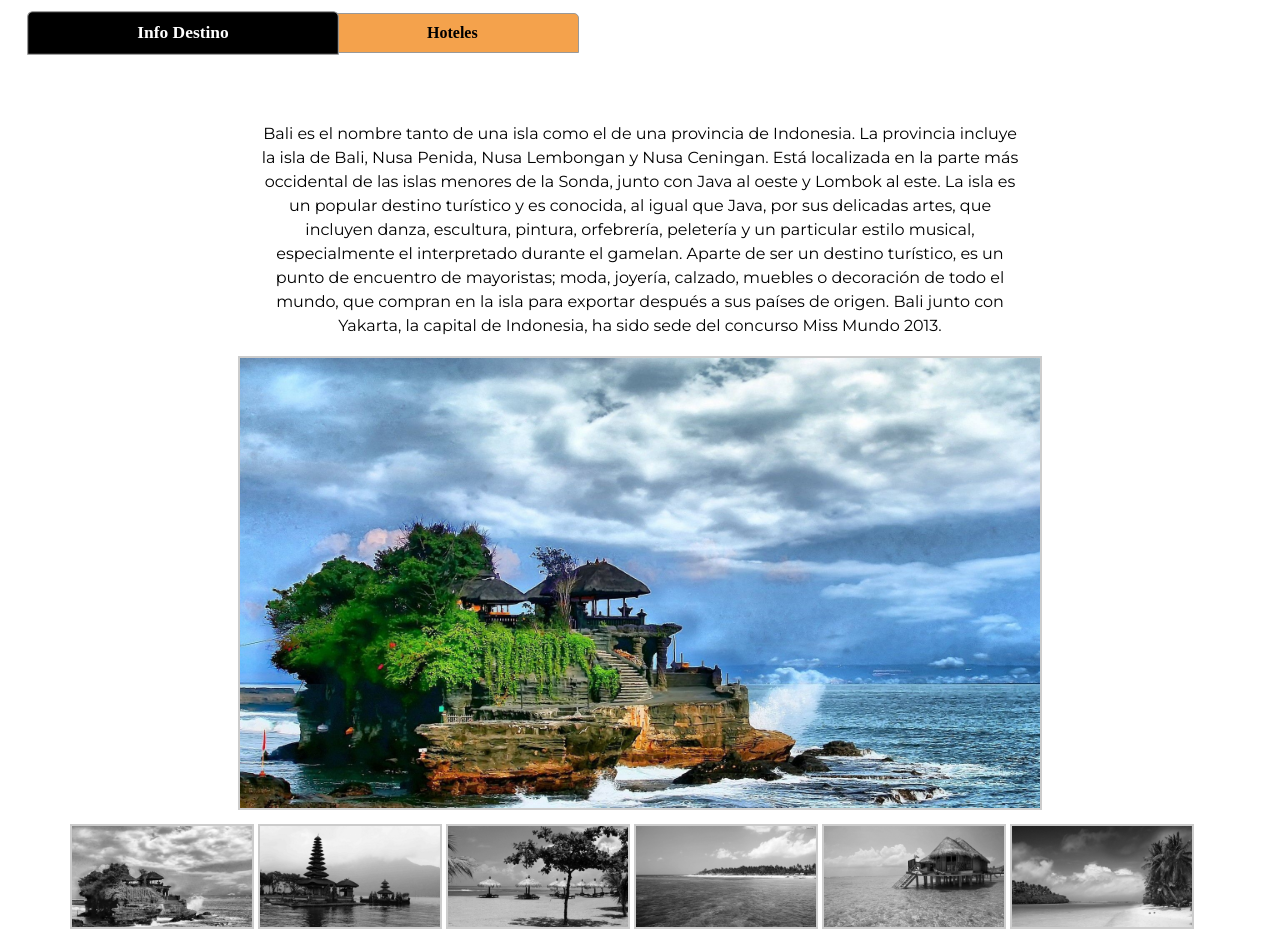
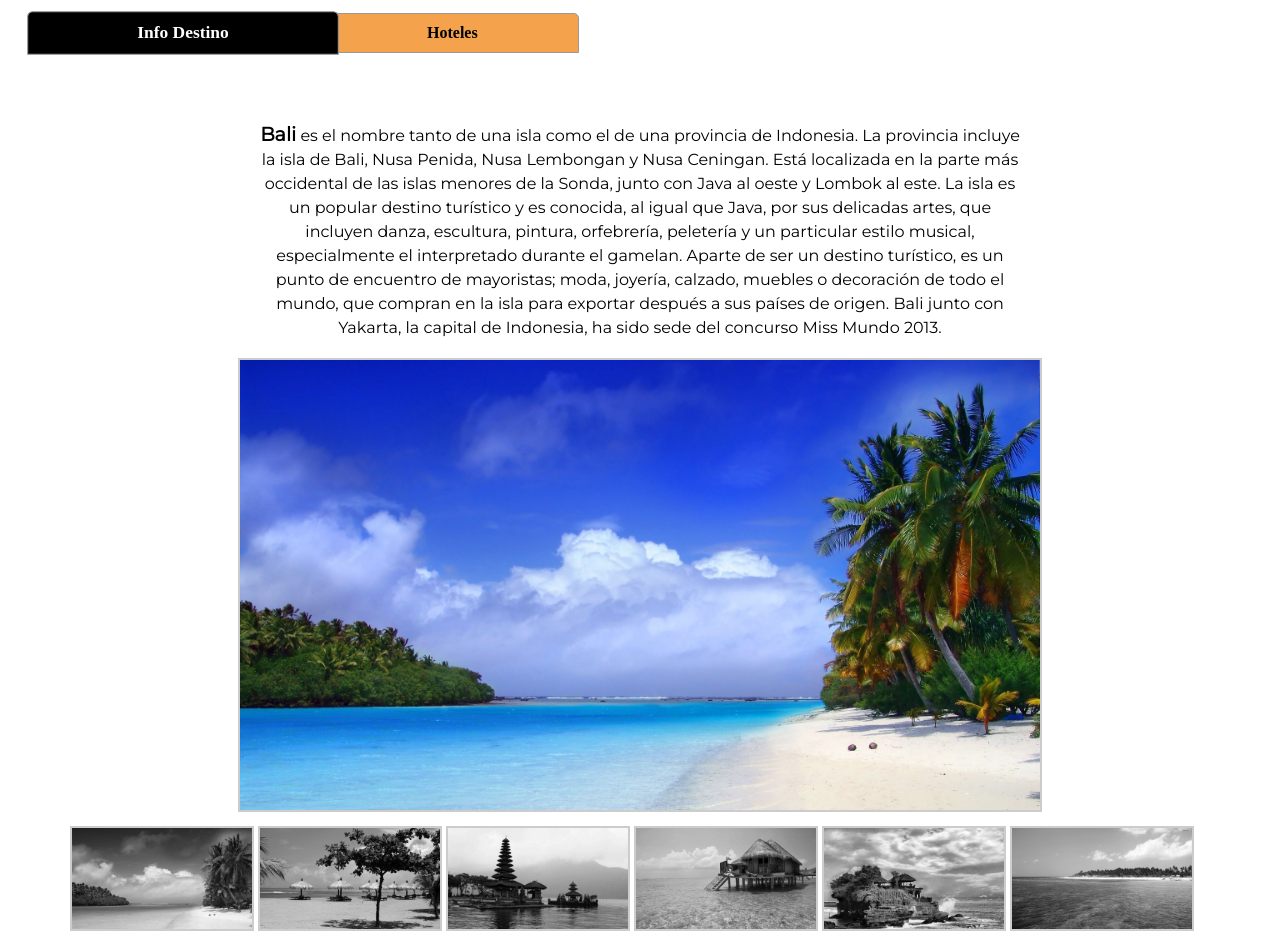
Before and after one commit to Andryk-Lara/Proyecto-Hotel, a plain HTML site: page infoDestino.html in a window 1280 px wide. Shown: the part 520-1472 px from the top of the page. Drawn offline with Linux system fonts and the light colour scheme.

Commit message:
Edito imagenes

```diff
--- a/css/infoDestino.css
+++ b/css/infoDestino.css
@@ -1,6 +1,9 @@
 body{
     width: 1200px;
     margin: 0 auto;
+}
+strong{
+    font-size: 1.2rem;
 }
 .encabezado{
     background-color: #F4A24C;
--- a/infoDestino.html
+++ b/infoDestino.html
@@ -31,19 +31,19 @@
          <div class="tabs-content">
             <div id="tab-1" class="tabs-content-item">
                <div class="info-text">
-                  Bali es el nombre tanto de una isla como el de una provincia de Indonesia. La provincia incluye la isla de Bali, Nusa Penida, Nusa Lembongan y Nusa Ceningan. Está localizada en la parte más occidental de las islas menores de la Sonda, junto con Java al oeste y Lombok al este. La isla es un popular destino turístico y es conocida, al igual que Java, por sus delicadas artes, que incluyen danza, escultura, pintura, orfebrería, peletería y un particular estilo musical, especialmente el interpretado durante el gamelan. Aparte de ser un destino turístico, es un punto de encuentro de mayoristas; moda, joyería, calzado, muebles o decoración de todo el mundo, que compran en la isla para exportar después a sus países de origen. Bali junto con Yakarta, la capital de Indonesia, ha sido sede del concurso Miss Mundo 2013.
+                  <strong>Bali</strong> es el nombre tanto de una isla como el de una provincia de Indonesia. La provincia incluye la isla de Bali, Nusa Penida, Nusa Lembongan y Nusa Ceningan. Está localizada en la parte más occidental de las islas menores de la Sonda, junto con Java al oeste y Lombok al este. La isla es un popular destino turístico y es conocida, al igual que Java, por sus delicadas artes, que incluyen danza, escultura, pintura, orfebrería, peletería y un particular estilo musical, especialmente el interpretado durante el gamelan. Aparte de ser un destino turístico, es un punto de encuentro de mayoristas; moda, joyería, calzado, muebles o decoración de todo el mundo, que compran en la isla para exportar después a sus países de origen. Bali junto con Yakarta, la capital de Indonesia, ha sido sede del concurso Miss Mundo 2013.
                </div>
                <br>
                <div id="img-grande">
-                  <img class="imagengrande" src="img/1.jpg">
+                  <img class="imagengrande" src="img/beach.jpg">
                </div>
                <div id="subimagen">
-                  <img class="img-small" alt="bali"src="img/1.jpg">
-                  <img class="img-small" alt="bali" src="img/2.jpg">
-                  <img class="img-small" alt="bali" src="img/3.jpg">
-                  <img class="img-small" alt="bali" src="img/4.jpg">
-                  <img class="img-small" alt="bali" src="img/5.jpg">
-                  <img class="img-small" alt="bali" src="img/6.jpg">
+                  <img class="img-small" alt="bali"src="img/beach.jpg">
+                  <img class="img-small" alt="bali" src="img/beach3.jpg">
+                  <img class="img-small" alt="bali" src="img/build.jpg">
+                  <img class="img-small" alt="bali" src="img/house.jpg">
+                  <img class="img-small" alt="bali" src="img/ruinas.jpg">
+                  <img class="img-small" alt="bali" src="img/beach1.jpg">
                </div>
             </div>
             <div id="tab-2" class="tabs-content-item">
```
Also changed, not shown: img/beach.jpg (renamed from img/6.jpg), img/beach1.jpg (renamed from img/4.jpg), img/beach3.jpg (renamed from img/3.jpg), img/build.jpg (renamed from img/2.jpg), img/house.jpg (renamed from img/5.jpg), img/ruinas.jpg (renamed from img/1.jpg).
